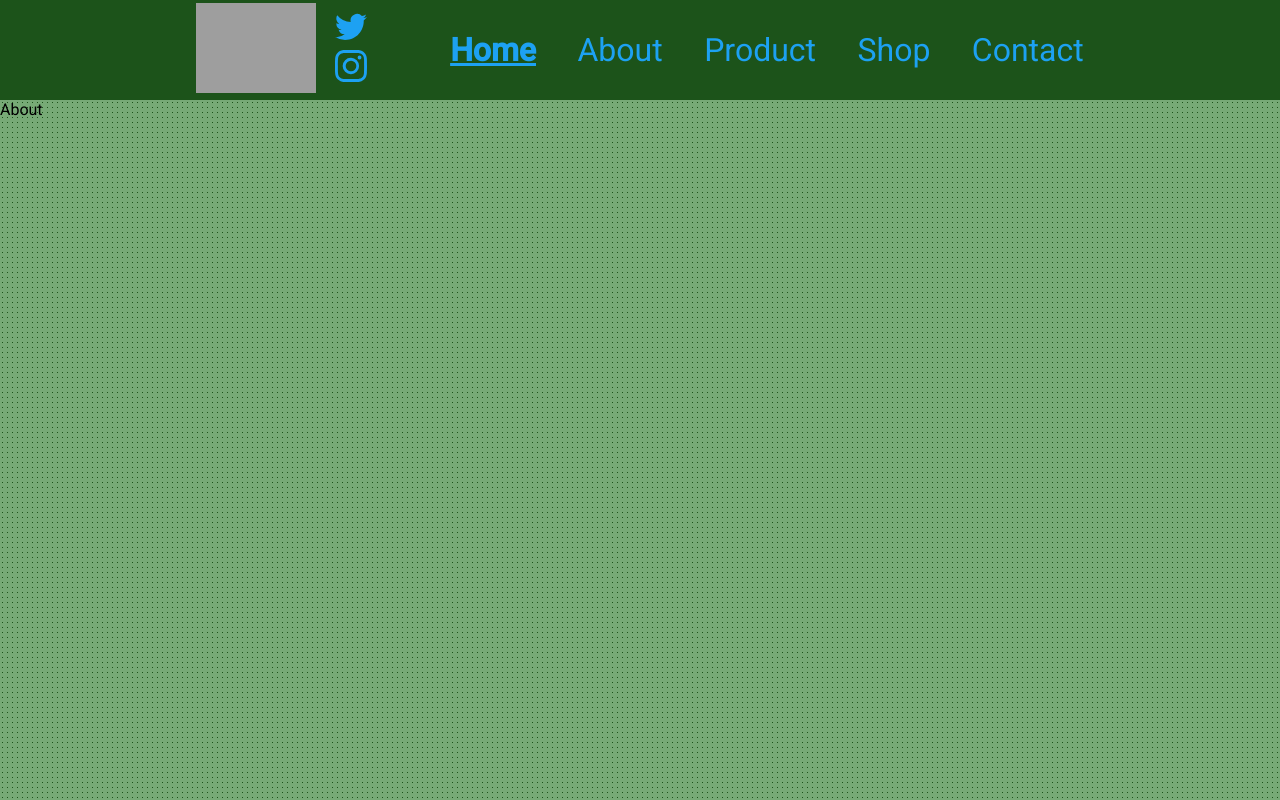
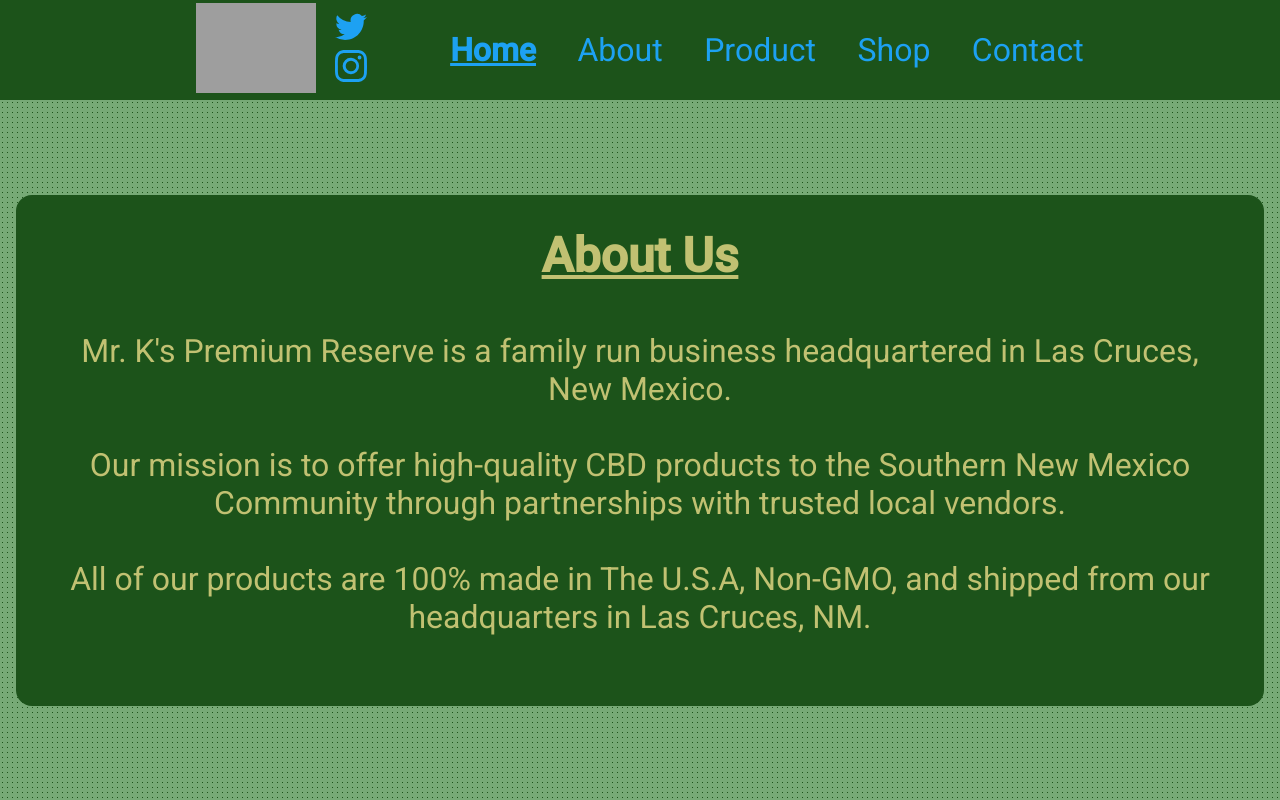
Before and after one commit to YSquid/mrk2.0, a React (Create React App) app: page /about in a window 1280 px wide. Built offline with nearby package versions, Linux system fonts and the light colour scheme; grey boxes are pictures that could not be loaded.

Commit message:
About section done tested all devices

```diff
--- a/public/index.html
+++ b/public/index.html
@@ -18,7 +18,7 @@
       />
     <title>Mrk2.0</title>
   </head>
-  <body>
+
     <noscript>You need to enable JavaScript to run this app.</noscript>
     <div id="root"></div>
     <!--
@@ -31,5 +31,5 @@
       To begin the development, run `npm start` or `yarn start`.
       To create a production bundle, use `npm run build` or `yarn build`.
     -->
-  </body>
+
 </html>
--- a/src/App.js
+++ b/src/App.js
@@ -14,7 +14,6 @@
   return (
     <Router>
       <Nav />
-
       <Routes>
         <Route path='/' element={<Home/>}></Route>
         <Route path='/about' element={<About/>}></Route>
--- a/src/components/about/About.css
+++ b/src/components/about/About.css
@@ -0,0 +1,30 @@
+.About__container {
+    height: 100%;
+    display: flex;
+    padding: 1rem;
+}
+
+.About {
+    margin: auto;
+    display: flex;
+    align-items: center;
+    justify-content: center;
+    background-color: var(--accent1);
+    padding: 2rem;
+    width: fit-content;
+    color:var(--accent2);
+    font-size: 2rem;
+    text-align: center;
+    border-radius: 1rem;
+}
+
+.About__text h2 {
+    margin-bottom: 3rem;
+    text-decoration: underline;
+}
+
+@media only screen and (max-width: 600px) {
+    .About {
+        font-size: 1.5rem;
+    }
+}
--- a/src/components/about/About.js
+++ b/src/components/about/About.js
@@ -1,9 +1,31 @@
-import React from 'react'
+import React from "react";
+import "./About.css";
 
 function About() {
   return (
-    <div>About</div>
-  )
+    <section className="About__container">
+      <div className="About">
+        <div className="About__text">
+          <h2>About Us</h2>
+          <p>
+            Mr. K's Premium Reserve is a family run business headquartered in
+            Las Cruces, New Mexico.
+            <br />
+            <br />
+            Our mission is to offer high-quality CBD products to the Southern
+            New Mexico Community through partnerships with trusted local
+            vendors.
+            <br />
+            <br />
+            All of our products are 100% made in The U.S.A, Non-GMO, and shipped
+            from our headquarters in Las Cruces, NM.
+            <br />
+            <br />
+          </p>
+        </div>
+      </div>
+    </section>
+  );
 }
 
-export default About
+export default About;
--- a/src/components/nav/Nav.js
+++ b/src/components/nav/Nav.js
@@ -7,6 +7,7 @@
 function Nav() {
   const [activeNav, setActiveNav] = useState("Home");
   return (
+    <header>
       <nav className="Nav">
         <div className="Nav__title">
           <div className="Nav__img">
@@ -71,6 +72,7 @@
           </ul>
         </section>
       </nav>
+    </header>
   );
 }
 
```
Lines whose indentation alone changed are shown as unchanged.
